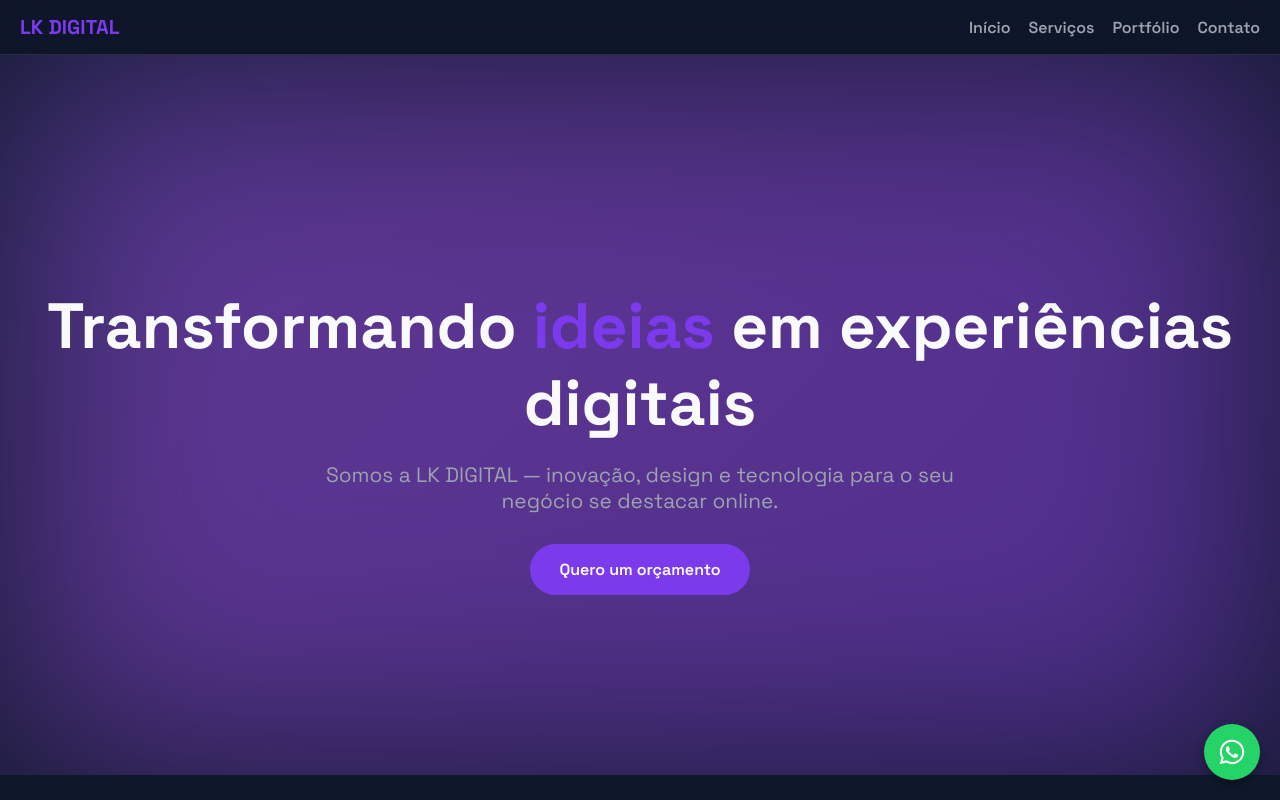
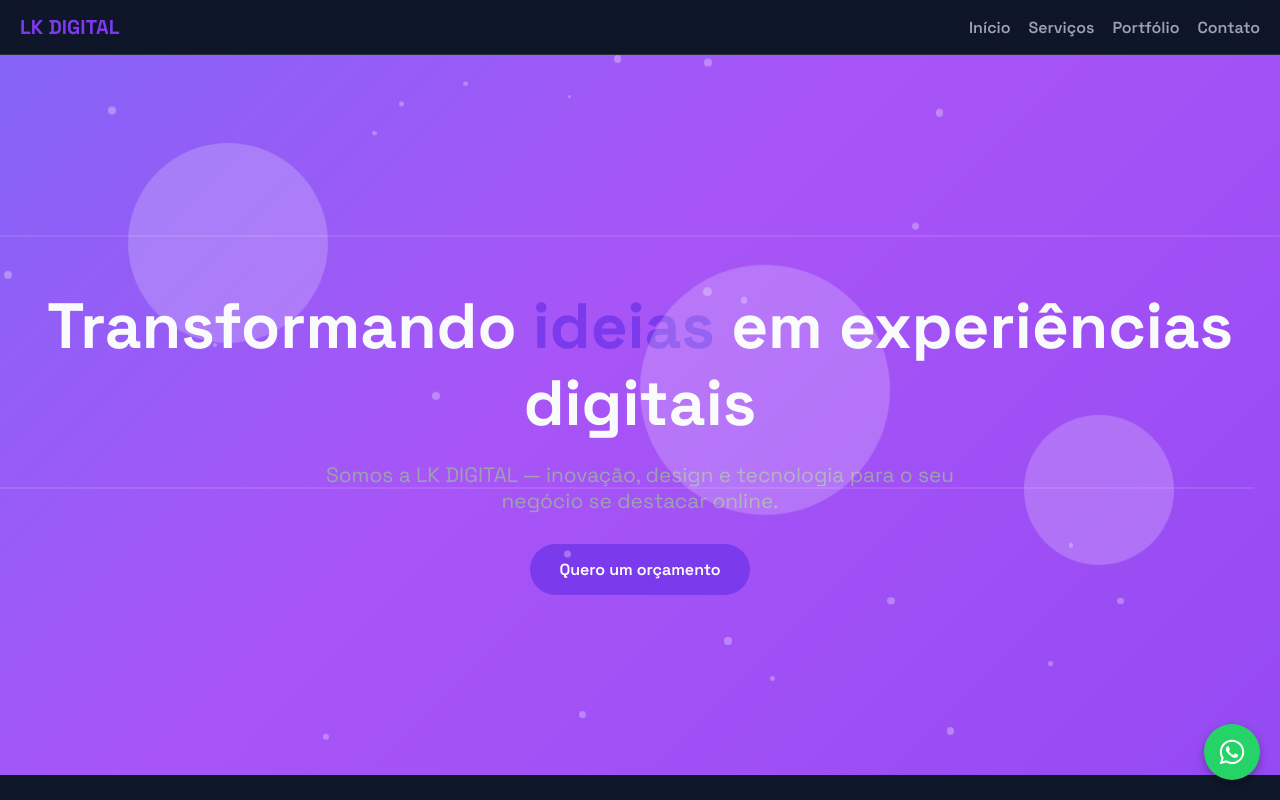
Before and after one commit to vLecaBR/CliqZ, a React (Vite) app: page / in a window 1280 px wide. Shown: the top 800 px of the page. Built offline with nearby package versions, Linux system fonts and the light colour scheme.

Commit message:
hero updated

```diff
--- a/src/components/Hero/Hero.jsx
+++ b/src/components/Hero/Hero.jsx
@@ -1,16 +1,37 @@
-import { Container, Title, Subtitle, CTA, BgAnim } from "./styles.js";
+import { Container, Title, Subtitle, CTA, Shape, Line, Particle } from "./styles.js";
 
 export default function Hero() {
+  const particles = Array.from({ length: 25 }); // 25 partículas pequenas
+
   return (
     <Container>
-      <BgAnim /> {/* gradiente animado */}
+      {/* Shapes grandes flutuantes */}
+      <Shape top="15%" left="10%" size={200} />
+      <Shape top="50%" left="80%" size={150} />
+      <Shape top="30%" left="50%" size={250} />
+
+      {/* Linhas finas horizontais */}
+      <Line top="25%" delay={0} />
+      <Line top="60%" delay={2} />
+      <Line top="75%" delay={4} />
+
+      {/* Partículas pequenas */}
+      {particles.map((_, i) => (
+        <Particle
+          key={i}
+          size={Math.random() * 6 + 3}
+          top={`${Math.random() * 100}%`}
+          left={`${Math.random() * 100}%`}
+          duration={Math.random() * 10 + 5}
+        />
+      ))}
+
       <div>
         <Title>
           Transformando <span>ideias</span> em experiências digitais
         </Title>
         <Subtitle>
-          Somos a LK DIGITAL — inovação, design e tecnologia para o seu negócio
-          se destacar online.
+          Somos a LK DIGITAL — inovação, design e tecnologia para o seu negócio se destacar online.
         </Subtitle>
         <CTA href="/contato">Quero um orçamento</CTA>
       </div>
--- a/src/components/Hero/styles.js
+++ b/src/components/Hero/styles.js
@@ -1,38 +1,51 @@
 import styled, { keyframes } from "styled-components";
 
-// animação suave de gradiente
+// animações
 const gradientMove = keyframes`
   0% { background-position: 0% 50%; }
   50% { background-position: 100% 50%; }
   100% { background-position: 0% 50%; }
 `;
 
+const float = keyframes`
+  0% { transform: translateY(0) rotate(0deg);}
+  50% { transform: translateY(-20px) rotate(180deg);}
+  100% { transform: translateY(0) rotate(360deg);}
+`;
+
+const moveLine = keyframes`
+  0% { transform: translateX(-100%);}
+  100% { transform: translateX(100%);}
+`;
+
+const moveParticle = keyframes`
+  0% { transform: translateY(0);}
+  50% { transform: translateY(-30px);}
+  100% { transform: translateY(0);}
+`;
+
+// Container
 export const Container = styled.section`
   position: relative;
   height: 90vh;
+  width: 100%;
   display: flex;
   align-items: center;
   justify-content: center;
   text-align: center;
   padding: 0 20px;
   overflow: hidden;
+  color: ${({ theme }) => theme.colors.text};
+
+  background: linear-gradient(-45deg, #7c3aed, #a855f7, #3b82f6, #06b6d4);
+  background-size: 400% 400%;
+  animation: ${gradientMove} 20s ease infinite;
 `;
 
-export const BgAnim = styled.div`
-  position: absolute;
-  inset: 0;
-  background: linear-gradient(-45deg, #7c3aed, #a855f7, #3b82f6, #06b6d4);
-  background-size: 400% 400%;
-  animation: ${gradientMove} 15s ease infinite;
-  z-index: -1;
-  opacity: 0.5;
-  filter: blur(120px);
-`;
-
+// Textos
 export const Title = styled.h1`
   font-size: clamp(2rem, 5vw, 4rem);
   font-weight: 700;
-  color: ${({ theme }) => theme.colors.text};
   line-height: 1.2;
   margin-bottom: 20px;
 
@@ -43,9 +56,9 @@ export const Title = styled.h1`
 
 export const Subtitle = styled.p`
   font-size: clamp(1rem, 2vw, 1.3rem);
-  color: ${({ theme }) => theme.colors.muted};
   max-width: 700px;
   margin: 0 auto 30px;
+  color: ${({ theme }) => theme.colors.muted};
 `;
 
 export const CTA = styled.a`
@@ -65,3 +78,38 @@ export const CTA = styled.a`
     transform: translateY(-2px);
   }
 `;
+
+// shapes flutuantes
+export const Shape = styled.div`
+  position: absolute;
+  width: ${({ size }) => size}px;
+  height: ${({ size }) => size}px;
+  border-radius: 50%;
+  background: rgba(255, 255, 255, 0.2);
+  top: ${({ top }) => top};
+  left: ${({ left }) => left};
+  animation: ${float} ${({ size }) => size / 50}s ease-in-out infinite alternate;
+`;
+
+// linhas finas
+export const Line = styled.div`
+  position: absolute;
+  width: 200%;
+  height: 2px;
+  background: rgba(255,255,255,0.1);
+  top: ${({ top }) => top};
+  left: -100%;
+  animation: ${moveLine} 8s linear ${({ delay }) => delay}s infinite;
+`;
+
+// partículas pequenas
+export const Particle = styled.div`
+  position: absolute;
+  width: ${({ size }) => size}px;
+  height: ${({ size }) => size}px;
+  border-radius: 50%;
+  background: rgba(255,255,255,0.3);
+  top: ${({ top }) => top};
+  left: ${({ left }) => left};
+  animation: ${moveParticle} ${({ duration }) => duration}s ease-in-out infinite alternate;
+`;
```
